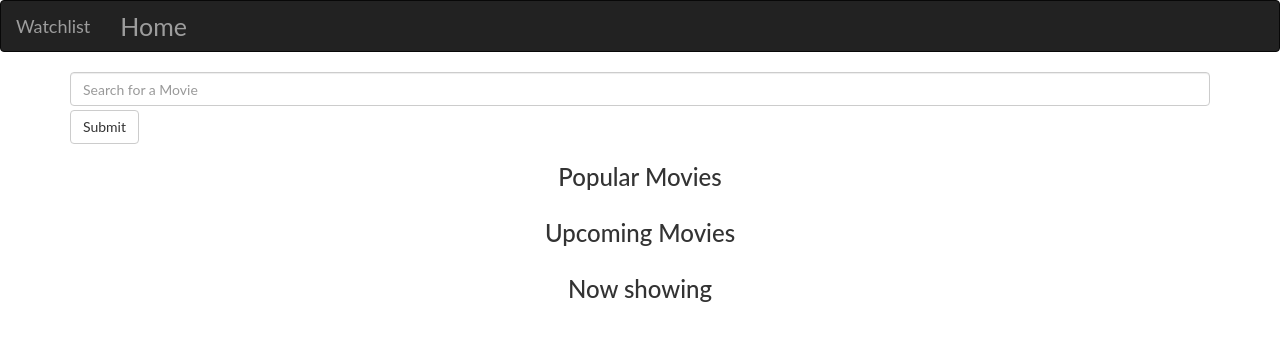
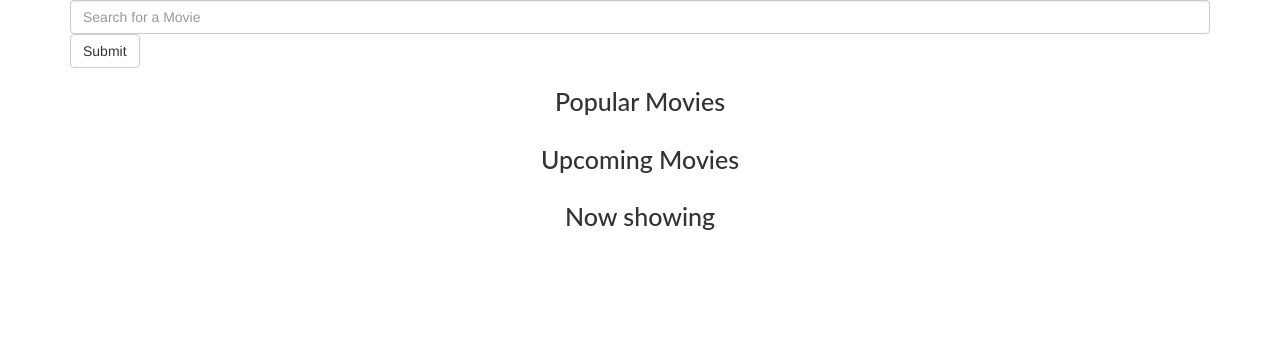
Before and after one commit to tomito26/watchlist, a Flask app: template app/templates/index.html in a window 1280 px wide. Shown: the top 341 px of the page. Run offline with Flask 2, Linux system fonts and the light colour scheme; the template is opened without the code that fills it, so the values that code supplies are empty; some libraries are stand-ins or nearby versions.

Commit message:
changed the styling

```diff
--- a/app/static/css/index.css
+++ b/app/static/css/index.css
@@ -1,10 +1,5 @@
 
-*{
-    margin: 0;
-    padding: 0;
-    box-sizing: border-box;
-}
-body{
+h1,h2,h3,h5,p{
     font-family: 'Lato',sans-serif;
     font-size: 25px;
 }
--- a/app/templates/index.html
+++ b/app/templates/index.html
@@ -1,4 +1,4 @@
-{% extends 'base.html' %}
+{% extends 'bootstrap/base.html' %}
 {% import 'macros.html' as macro %}
 
 <!-- styles block -->
```
